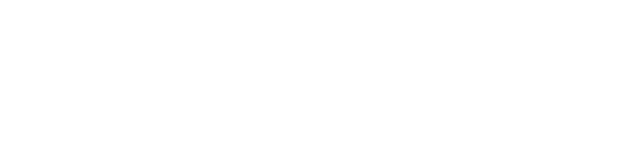
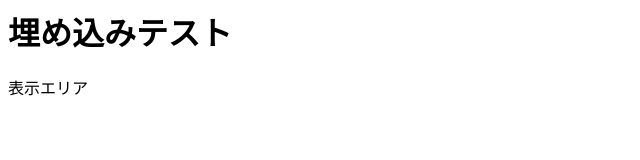
Before and after one commit to takaHAL/canvasAppTest, a plain HTML site: page index.html in a window 1280 px wide. Shown: the whole page, without its empty margins (0-640 px from the left). Drawn offline with Linux system fonts and the light colour scheme.

Commit message:
first commit

```diff
--- a/index.html
+++ b/index.html
@@ -1,6 +1,6 @@
 <html>
   <head>
-    <script src="./js/canvas-all.js" />
+    <script src="./js/canvas-all.js"></script>
   </head>
   <body>
     <h1>埋め込みテスト</h1>
```
